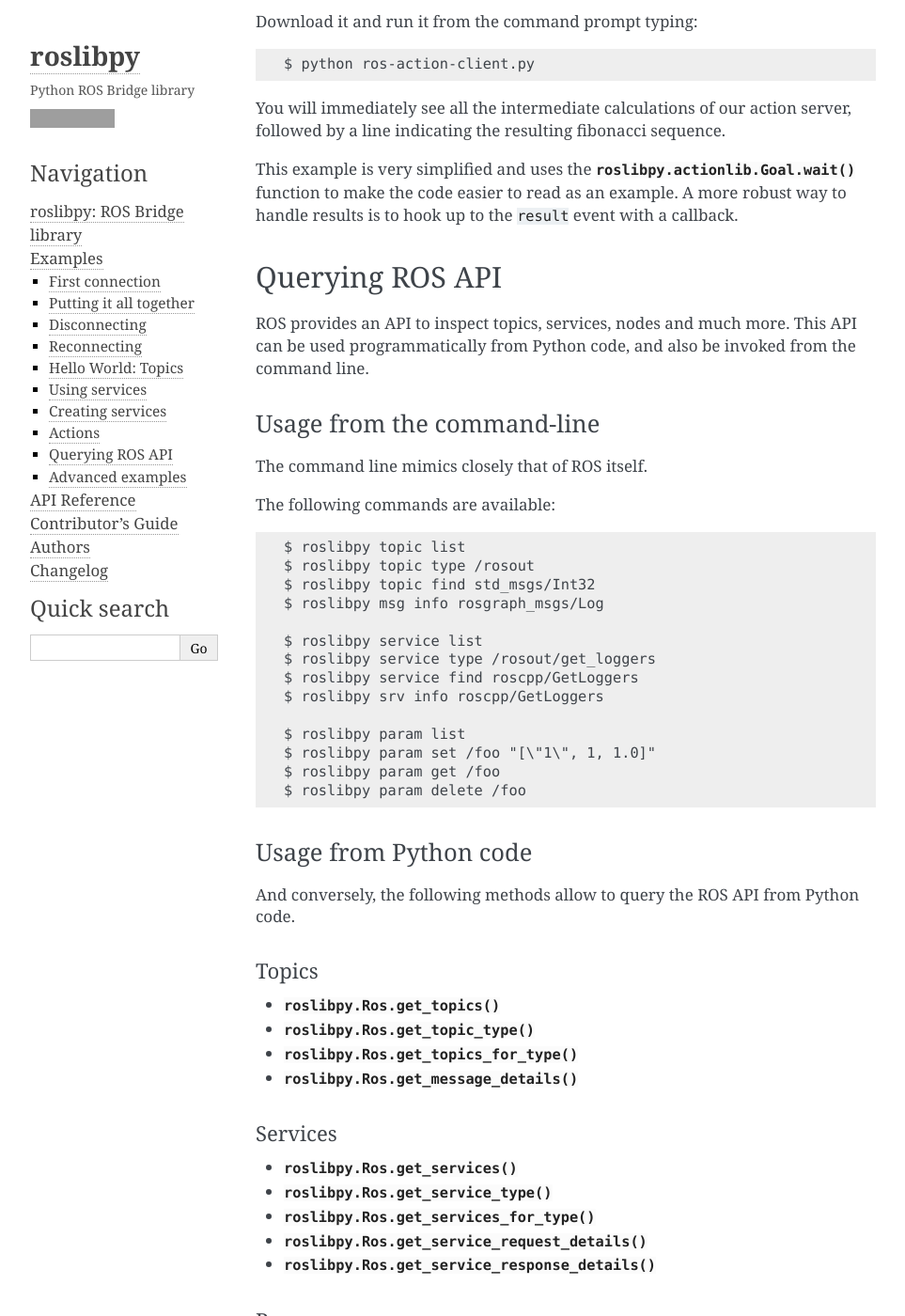
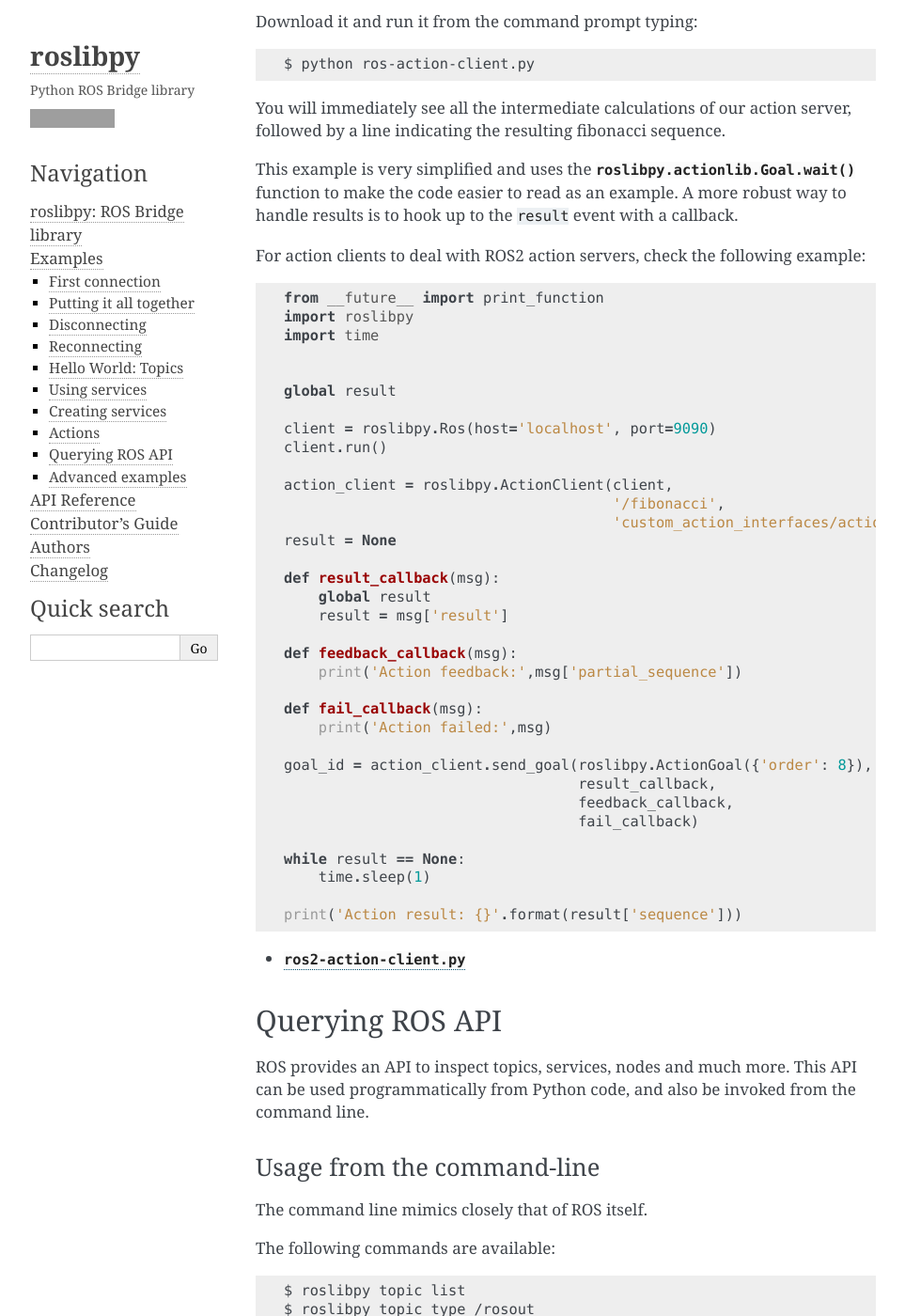
Before and after one commit to gramaziokohler/roslibpy, a Sphinx documentation site: the page built from docs/examples.rst, in a window 1280 px wide and 1400 px high, scrolled down 7369 px. Shown: the whole window at 94% size, without its empty margins (148-1111 px from the left). Built offline with Sphinx 7.4.7, drawn with Linux system fonts in a browser that asks for light colours; grey boxes are pictures that could not be loaded.

Commit message:
Minor docs fix

```diff
--- a/CHANGELOG.rst
+++ b/CHANGELOG.rst
@@ -11,6 +11,7 @@
 ----------
 
 **Added**
+* Added ROS2 action client object with limited capabilities ``roslibpy.ActionClient``.
 
 **Changed**
 
--- a/docs/examples.rst
+++ b/docs/examples.rst
@@ -246,6 +246,13 @@
 function to make the code easier to read as an example. A more robust way to handle
 results is to hook up to the ``result`` event with a callback.
 
+For action clients to deal with ROS2 action servers, check the following example:
+
+.. literalinclude :: files/ros2-action-client.py
+   :language: python
+
+* :download:`ros2-action-client.py <files/ros2-action-client.py>`
+
 Querying ROS API
 ----------------
 
--- a/docs/files/ros2-action-client.py
+++ b/docs/files/ros2-action-client.py
@@ -1,5 +1,9 @@
 from __future__ import print_function
 import roslibpy
+import time
+
+
+global result
 
 client = roslibpy.Ros(host='localhost', port=9090)
 client.run()
@@ -7,9 +11,11 @@
 action_client = roslibpy.ActionClient(client,
                                       '/fibonacci',
                                       'custom_action_interfaces/action/Fibonacci')
+result = None
 
 def result_callback(msg):
-    print('Action result:',msg['sequence'])
+    global result
+    result = msg['result']
 
 def feedback_callback(msg):
     print('Action feedback:',msg['partial_sequence'])
@@ -22,9 +28,7 @@
                                   feedback_callback,
                                   fail_callback)
 
-goal.on('feedback', lambda f: print(f['sequence']))
-goal.send()
-result = goal.wait(10)
-action_client.dispose()
+while result == None:
+    time.sleep(1)
 
-print('Result: {}'.format(result['sequence']))
+print('Action result: {}'.format(result['sequence']))
```
Also changed, not shown: 1 other file.
